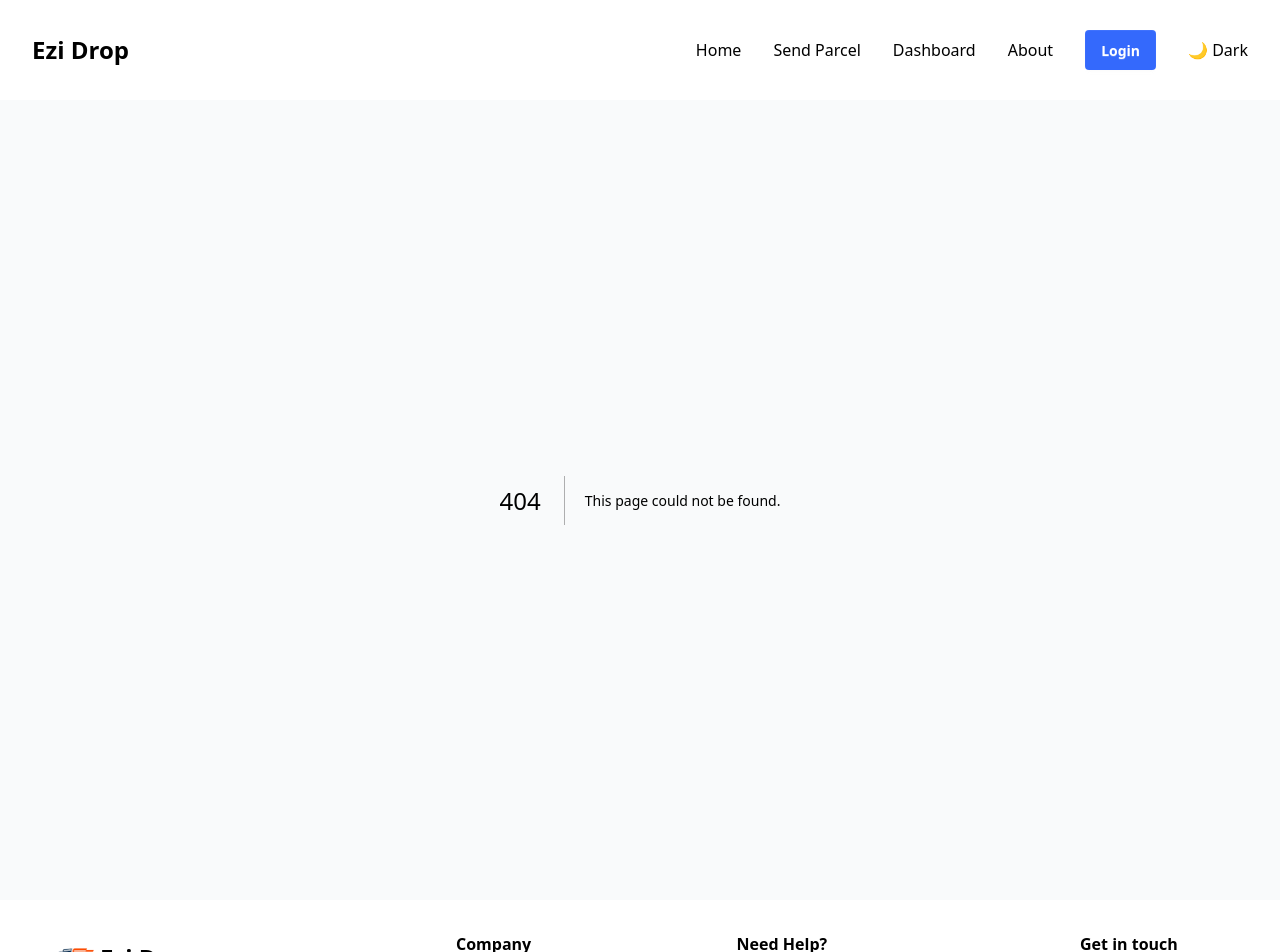
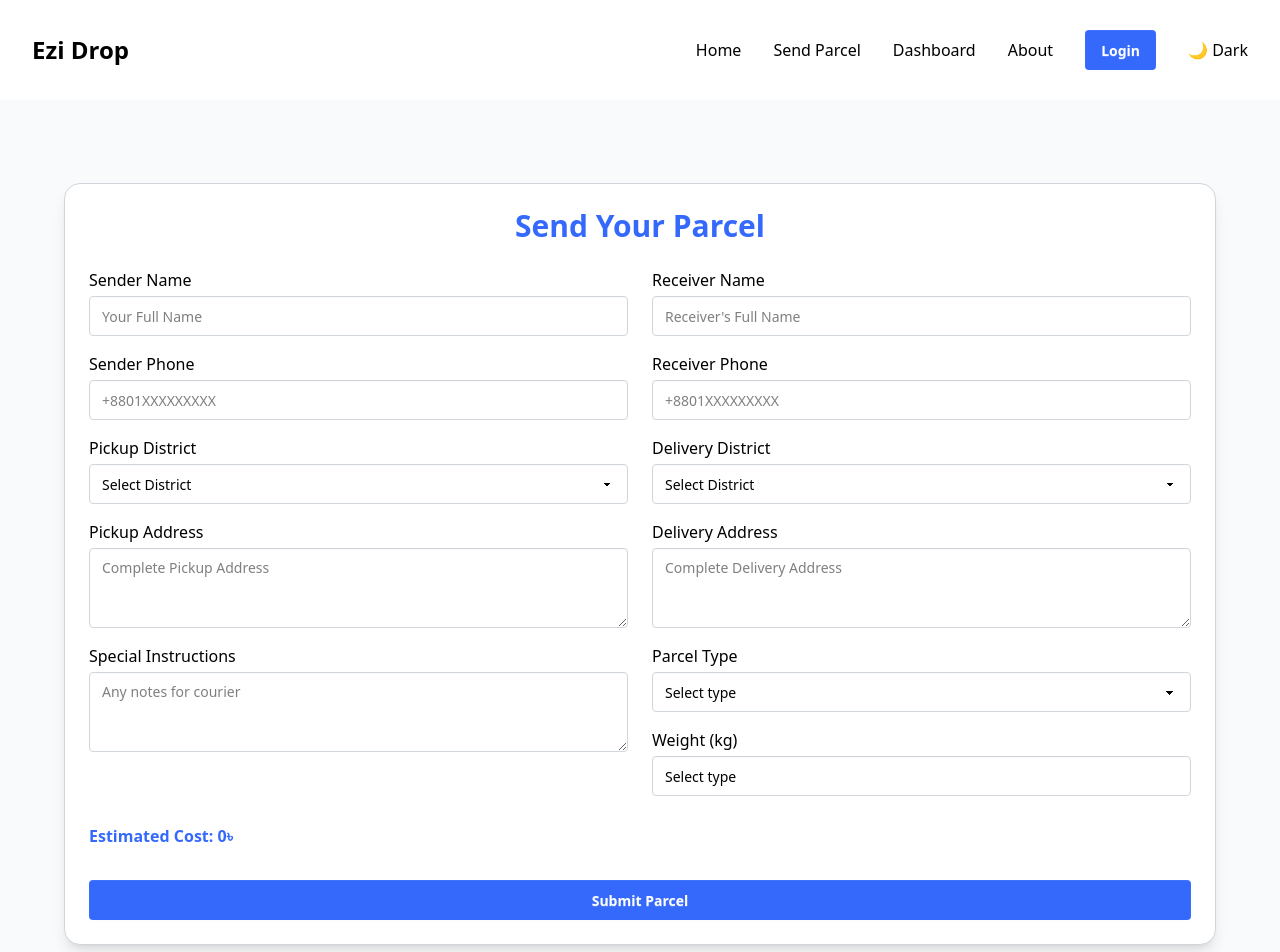
Before and after one commit to mahbub-alam-dave/ezi-drop, a Next.js app: page /sendpercel in a window 1280 px wide. Before the commit this address had no page. Shown: the top 952 px of the page. Built offline with nearby package versions, Linux system fonts and the light colour scheme; a web font is replaced by a local one.

Commit message:
SendPercel Section Design Complete

```diff
--- a/package.json
+++ b/package.json
@@ -16,6 +16,7 @@
     "next": "15.5.3",
     "react": "19.1.0",
     "react-dom": "19.1.0",
+    "react-hook-form": "^7.62.0",
     "react-hot-toast": "^2.6.0",
     "react-icons": "^5.5.0",
     "react-responsive-carousel": "^3.2.23",
--- /dev/null
+++ b/src/app/sendpercel/page.jsx
@@ -0,0 +1,242 @@
+// Implement By Abu Bokor
+"use client";
+
+import { useEffect, useState } from "react";
+import { useForm } from "react-hook-form";
+import Swal from "sweetalert2";
+
+// Send percel
+const SendParcel = () => {
+  const { register, handleSubmit, reset, watch } = useForm();
+  const [cost, setCost] = useState(null);
+
+  const pickupDistrict = watch("pickupDistrict");
+  const deliveryDistrict = watch("deliveryDistrict");
+  const parcelType = watch("parcelType");
+  const weight = watch("weight");
+
+  useEffect(() => {
+    let baseCost = 0;
+
+    if (pickupDistrict === deliveryDistrict && parcelType === "Documents") {
+      baseCost = 60;
+    } else {
+      if (pickupDistrict && deliveryDistrict) {
+        baseCost = pickupDistrict === deliveryDistrict ? 60 : 120;
+      }
+
+      if (baseCost !== 0 && weight) {
+        const w = parseFloat(weight);
+        if (w <= 5) {
+          baseCost += 0;
+        } else if (w <= 15) {
+          baseCost += 40;
+        } else if (w <= 30) {
+          baseCost += 80;
+        } else {
+          baseCost += 100;
+        }
+      }
+    }
+
+    setCost(baseCost);
+  }, [pickupDistrict, deliveryDistrict, parcelType, weight]);
+
+  const onSubmit = async (data) => {
+    try {
+      //   When Fetch or Send Data Use "data" argument here
+      Swal.fire({
+        title: "Success!",
+        text: "Your parcel request has been submitted.",
+        icon: "success",
+        confirmButtonColor: "var(--color-primary)",
+        background: "var(--color-bg)",
+        color: "var(--color-text)",
+      });
+
+      reset(); // form clear
+    } catch (error) {
+      Swal.fire({
+        title: "Error!",
+        text: error.message || "Something went wrong!",
+        icon: "error",
+        confirmButtonColor: "var(--color-primary)",
+        background: "var(--color-bg)",
+        color: "var(--color-text)",
+      });
+    }
+  };
+
+  return (
+    <div
+      className="
+        min-h-screen
+        my-16
+        dark:bg-[var(--color-bg-dark)]
+        text-[var(--color-text)] dark:text-[var(--color-text-dark)]
+        flex justify-center items-center p-4
+      "
+    >
+      <div className="w-full max-w-6xl rounded-2xl shadow-lg p-6 bg-[var(--color-bg)] dark:bg-[var(--color-bg-dark)] border border-[var(--border-color)] dark:border-[var(--border-color-two)]">
+        <h1 className="text-2xl md:text-3xl font-bold mb-6 text-center text-[var(--color-primary)] dark:text-[var(--color-primary-dark)]">
+          Send Your Parcel
+        </h1>
+
+        <form
+          // Form Handle
+          onSubmit={handleSubmit(onSubmit)}
+          className="grid grid-cols-1 lg:grid-cols-2 gap-6"
+        >
+          {/* Left column */}
+          <div className="space-y-4">
+            <div>
+              <label className="block mb-1 font-medium">Sender Name</label>
+              <input
+                {...register("senderName", { required: true })}
+                placeholder="Your Full Name"
+                className="w-full input input-bordered bg-[var(--color-bg)] dark:bg-[var(--color-bg-dark)] border border-[var(--border-color)] dark:border-[var(--border-color-two)]"
+              />
+            </div>
+            <div>
+              <label className="block mb-1 font-medium">Sender Phone</label>
+              <input
+                {...register("senderPhone", { required: true })}
+                type="tel"
+                placeholder="+8801XXXXXXXXX"
+                className="w-full input input-bordered bg-[var(--color-bg)] dark:bg-[var(--color-bg-dark)] border border-[var(--border-color)] dark:border-[var(--border-color-two)]"
+              />
+            </div>
+            <div>
+              <label className="block mb-1 font-medium">Pickup District</label>
+              <select
+                {...register("pickupDistrict", { required: true })}
+                className="select select-bordered w-full bg-[var(--color-bg)] dark:bg-[var(--color-bg-dark)] border border-[var(--border-color)] dark:border-[var(--border-color-two)]"
+              >
+                <option value="">Select District</option>
+                <option>Dhaka</option>
+                <option>Chittagong</option>
+                <option>Rajshahi</option>
+                {/* Add other district */}
+              </select>
+            </div>
+            <div>
+              <label className="block mb-1 font-medium">Pickup Address</label>
+              <textarea
+                {...register("pickup", { required: true })}
+                placeholder="Complete Pickup Address"
+                className="w-full textarea textarea-bordered bg-[var(--color-bg)] dark:bg-[var(--color-bg-dark)] border border-[var(--border-color)] dark:border-[var(--border-color-two)]"
+              />
+            </div>
+            <div>
+              <label className="block mb-1 font-medium">
+                Special Instructions
+              </label>
+              <textarea
+                {...register("special")}
+                placeholder="Any notes for courier"
+                className="w-full textarea textarea-bordered bg-[var(--color-bg)] dark:bg-[var(--color-bg-dark)] border border-[var(--border-color)] dark:border-[var(--border-color-two)]"
+              />
+            </div>
+          </div>
+
+          {/* Right column */}
+          <div className="space-y-4">
+            <div>
+              <label className="block mb-1 font-medium">Receiver Name</label>
+              <input
+                {...register("receiverName", { required: true })}
+                placeholder="Receiver's Full Name"
+                className="w-full input input-bordered bg-[var(--color-bg)] dark:bg-[var(--color-bg-dark)] border border-[var(--border-color)] dark:border-[var(--border-color-two)]"
+              />
+            </div>
+            <div>
+              <label className="block mb-1 font-medium">Receiver Phone</label>
+              <input
+                {...register("receiverPhone", { required: true })}
+                type="tel"
+                placeholder="+8801XXXXXXXXX"
+                className="w-full input input-bordered bg-[var(--color-bg)] dark:bg-[var(--color-bg-dark)] border border-[var(--border-color)] dark:border-[var(--border-color-two)]"
+              />
+            </div>
+            <div>
+              {/* Delivery District */}
+              <label className="block mb-1 font-medium">
+                Delivery District
+              </label>
+              <select
+                {...register("deliveryDistrict", { required: true })}
+                className="select select-bordered w-full bg-[var(--color-bg)] dark:bg-[var(--color-bg-dark)] border border-[var(--border-color)] dark:border-[var(--border-color-two)]"
+              >
+                <option value="">Select District</option>
+                <option>Dhaka</option>
+                <option>Chittagong</option>
+                <option>Rajshahi</option>
+                {/* Add other district */}
+              </select>
+            </div>
+            <div>
+              <label className="block mb-1 font-medium">Delivery Address</label>
+              <textarea
+                {...register("delivery", { required: true })}
+                placeholder="Complete Delivery Address"
+                className="w-full textarea textarea-bordered bg-[var(--color-bg)] dark:bg-[var(--color-bg-dark)] border border-[var(--border-color)] dark:border-[var(--border-color-two)]"
+              />
+            </div>
+            <div>
+              <label className="block mb-1 font-medium">Parcel Type</label>
+              <select
+                {...register("parcelType", { required: true })}
+                className="select select-bordered w-full bg-[var(--color-bg)] dark:bg-[var(--color-bg-dark)] border border-[var(--border-color)] dark:border-[var(--border-color-two)]"
+              >
+                <option value="">Select type</option>
+                <option>Documents</option>
+                <option>Electronics</option>
+                <option>Clothes</option>
+                <option>Others</option>
+              </select>
+            </div>
+            <div>
+              <label className="block mb-1 font-medium">Weight (kg)</label>
+              <select
+                {...register("weight", { required: true })}
+                type="number"
+                className="w-full input input-bordered bg-[var(--color-bg)] dark:bg-[var(--color-bg-dark)] border border-[var(--border-color)] dark:border-[var(--border-color-two)]"
+              >
+                <option value="">Select type</option>
+                <option value={5}> Under 5kg</option>
+                <option value={15}> Under 15kg</option>
+                <option value={30}> Under 30kg</option>
+                <option value={60}> Over 30kg</option>
+              </select>
+            </div>
+          </div>
+
+          <div>
+            {/* Live Cost Display */}
+            {cost !== null && (
+              <p className="mt-1 text-xxl font-semibold text-[var(--color-primary)] dark:text-[var(--color-primary-dark)]">
+                Estimated Cost: {cost}৳
+              </p>
+            )}
+          </div>
+
+          {/* Submit Button */}
+          <div className="lg:col-span-2">
+            <button
+              type="submit"
+              className="
+                w-full mt-2 btn border-none
+                bg-[var(--color-primary)]
+                hover:bg-[var(--color-primary-dark)]
+                text-white
+              "
+            >
+              Submit Parcel
+            </button>
+          </div>
+        </form>
+      </div>
+    </div>
+  );
+};
+export default SendParcel;
--- a/src/components/homePageComponents/newsletter/NewsLetter.jsx
+++ b/src/components/homePageComponents/newsletter/NewsLetter.jsx
@@ -47,6 +47,7 @@
             type="text"
             placeholder="Your name"
             value={name}
+            required
             onChange={(e) => setName(e.target.value)}
             className="input w-full rounded-lg border-2 border-gray-300 bg-white placeholder:text-[--color-text-soft] focus:outline-none focus:ring-1 focus:ring-[--color-primary] dark:border-gray-700 dark:bg-gray-800 dark:placeholder:text-[--color-text-soft-dark] dark:focus:ring-[--color-primary-dark]"
           />
@@ -54,6 +55,7 @@
             type="email"
             placeholder="Your email"
             value={email}
+            required
             onChange={(e) => setEmail(e.target.value)}
             className="input w-full rounded-lg border-2 border-gray-300 bg-white placeholder:text-[--color-text-soft] focus:outline-none focus:ring-1 focus:ring-[--color-primary] dark:border-gray-700 dark:bg-gray-800 dark:placeholder:text-[--color-text-soft-dark] dark:focus:ring-[--color-primary-dark]"
           />
--- a/src/components/sharedComponents/navbar/Navbar.jsx
+++ b/src/components/sharedComponents/navbar/Navbar.jsx
@@ -34,7 +34,7 @@
   const navLinks = (
     <>
       <Link href={'/'}>Home</Link>
-      <Link href={"send-parcel"}>Send Parcel</Link>
+      <Link href={"/sendpercel"}>Send Parcel</Link>
       <Link href={"dashboard"}>Dashboard</Link>
       <Link href={"/about"}>About</Link>
     </>
```
Also changed, not shown: src/app/(site)/(authentication)/login/page.jsx (+5 -6 lines), 1 other file (tests, documents, lock files or other folders).
